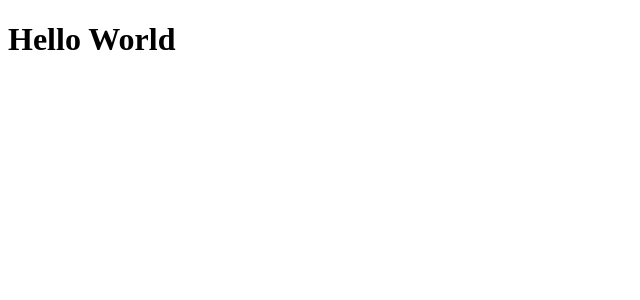
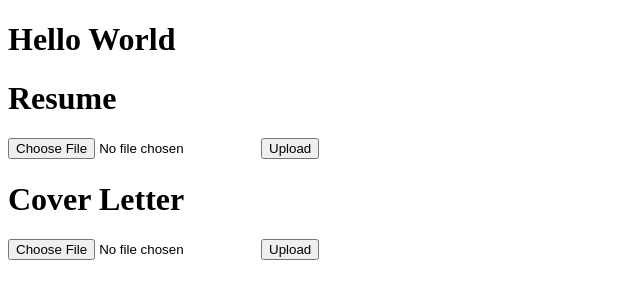
Before and after one commit to xuxiaqing2011/GreenHorn, a React app: page / in a window 1280 px wide. Shown: the top 300 px of the page, without its empty margins (0-640 px from the left). Built offline with nearby package versions, Linux system fonts and the light colour scheme; the HTML template or start-up script is replaced by a standard one.

Commit message:
some initial file upload testing

```diff
--- /dev/null
+++ b/client/src/fileUpload.jsx
@@ -0,0 +1,39 @@
+import React, {useState} from 'react';
+import axios from 'axios';
+
+const FileUpload= (fileType) => {
+
+  const [file, setFile] = useState()
+
+  const handleChange = (event) => {
+    setFile(event.target.files[0]);
+  }
+
+  const handleUpload = (event) => {
+    event.preventDefault();
+    const formData = new FormData();
+    formData.append('file', file);
+    formData.append('fileName', file.name);
+    const config = {
+      headers: {
+        'content-type': 'multipart/form-data',
+      }
+    }
+    console.log('formData', formData)
+    axios.post('/uploadFile', formData, config)
+    .then(() => {console.log('file uploaded')})
+    .catch((err) => {console.log('err occurred in upload')})
+  }
+
+  return (
+    <div className="file-upload">
+        <form>
+          <h1>{fileType}</h1>
+          <input type="file" onChange={handleChange}/>
+          <button type="submit" onClick = {handleUpload}>Upload</button>
+        </form>
+    </div>
+  )
+}
+
+export default FileUpload;
--- a/client/src/index.jsx
+++ b/client/src/index.jsx
@@ -1,9 +1,16 @@
 import React from 'react';
 import { createRoot } from "react-dom/client";
+import FileUpload from './fileUpload.jsx'
 const root = createRoot(document.getElementById("root"));
 
 const App = () => {
-  return <h1>Hello World</h1>
+  return (
+  <div>
+  <h1>Hello World</h1>
+  {FileUpload("Resume")}
+  {FileUpload("Cover Letter")}
+  </div>
+  )
 }
 
 root.render(<App />);
--- a/package.json
+++ b/package.json
@@ -11,6 +11,7 @@
     "server": "nodemon server/index.js"
   },
   "dependencies": {
+    "axios": "^0.27.2",
     "dotenv": "^16.0.1",
     "express": "^4.18.1",
     "path": "^0.12.7",
```
Also changed, not shown: 2 other files (tests, documents, lock files or other folders).
